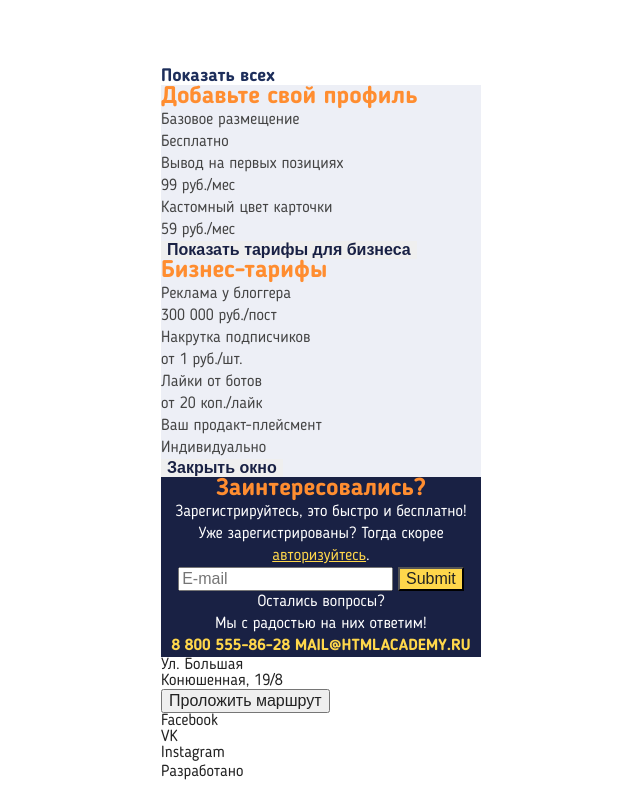
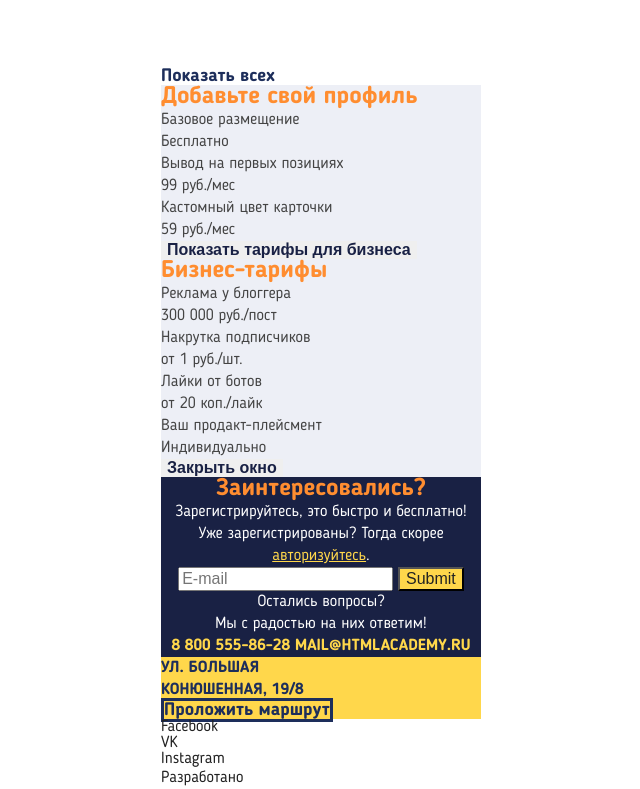
Before and after one commit to MikkyMeow/pognali-adaptive, a website: page source/index.html in a window 1280 px wide. Shown: the part 2695-3484 px from the top of the page, without its empty margins (319-959 px from the left). Drawn offline with nearby package versions, Linux system fonts and the light colour scheme; files that its build step writes are made by us from their sources.

Commit message:
add base styles for map

```diff
--- a/source/index.html
+++ b/source/index.html
@@ -261,11 +261,11 @@
         <p class="map__address">
           Ул. Большая <br>Конюшенная, 19/8
         </p>
-        <button class="map__to">
+        <a class="map__to" href="#">
           Проложить маршрут
-        </button>
+        </a>
       </div>
-      <div class="map_map"></div>
+      <div class="map__map"></div>
     </section>
     <footer class="footer">
       <div class="logo"></div>
--- a/source/sass/modules/map.scss
+++ b/source/sass/modules/map.scss
@@ -0,0 +1,19 @@
+.map {
+  background-color: #ffd74b;
+
+  &__address {
+    font-size: 16px;
+    line-height: 22px;
+    font-weight: 700;
+    text-transform: uppercase;
+    color: #1d2e5b;
+  }
+
+  &__to {
+    font-size: 18px;
+    line-height: 18px;
+    font-weight: 700;
+    color: #1d2e5b;
+    border: 3px solid #1d2e5b;
+  }
+}
```
